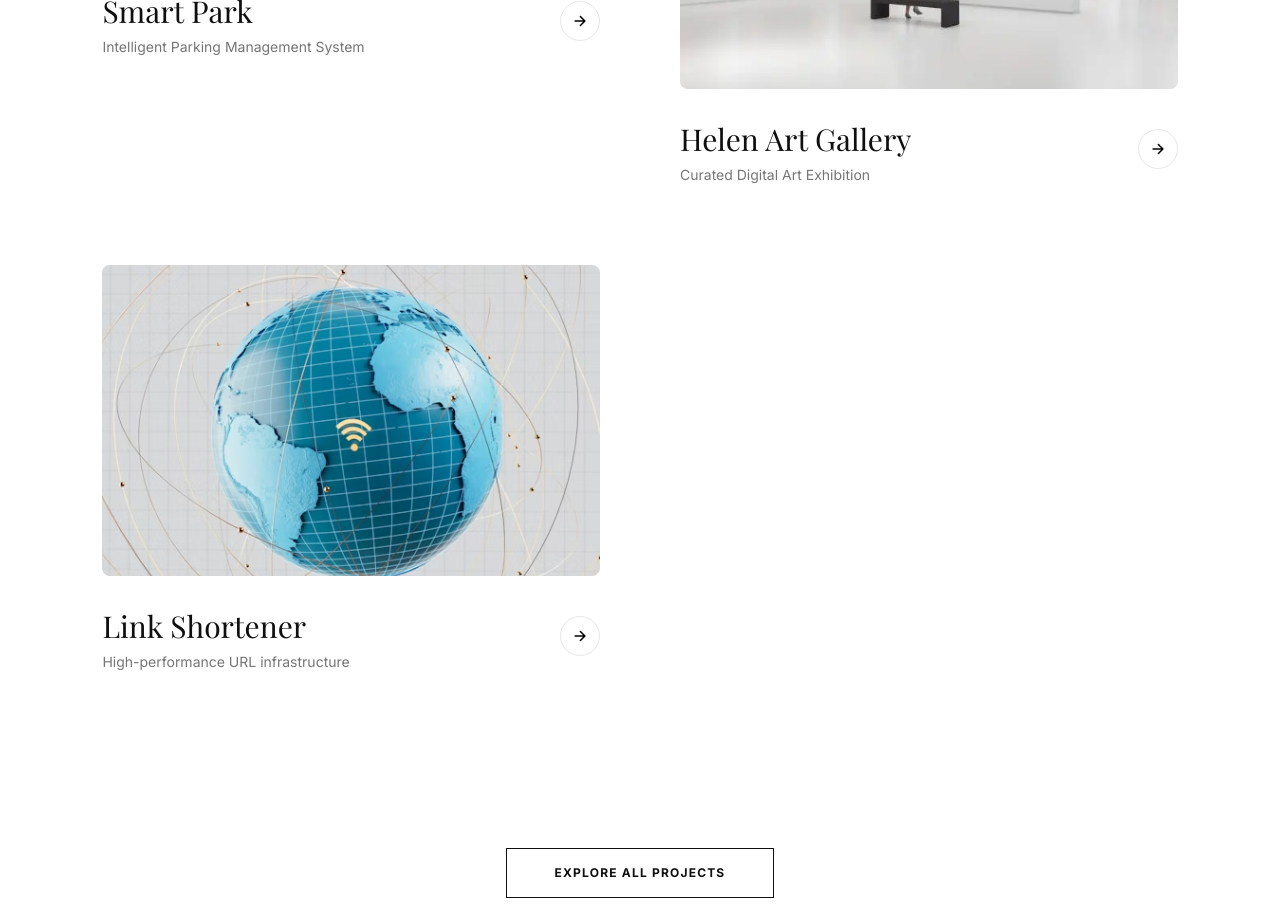
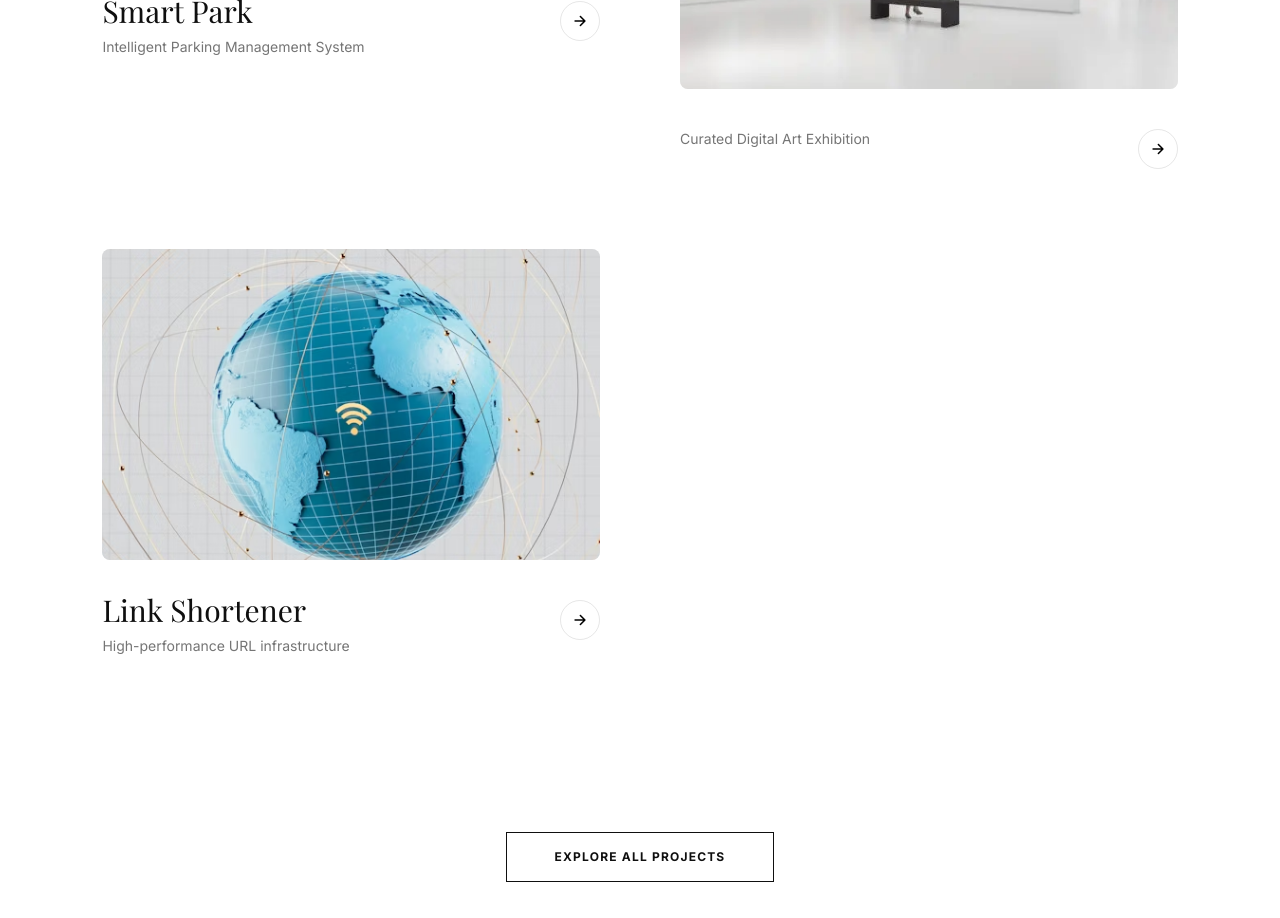
Before and after one commit to Bigmehelen/Adepitan-Yewande-Portfolio, a Next.js app in the folder my-portfolio/: page / in a window 1280 px wide. Shown: the part 3580-4498 px from the top of the page. Built offline with nearby package versions, Linux system fonts and the light colour scheme.

Commit message:
updating app

```diff
--- a/my-portfolio/components/project.jsx
+++ b/my-portfolio/components/project.jsx
@@ -10,10 +10,8 @@ const portfolioData = [
     link: "#",
   },
   {
-    title: "Helen Art Gallery",
     bgImage: "/unspla.jpg",
     description: "Curated Digital Art Exhibition",
-    category: "Art and Style",
     link: "#",
   },
   {
@@ -28,7 +26,7 @@ const portfolioData = [
 const Project = () => {
   return (
     <section id="project" className="w-full py-32 px-6 lg:px-[8%] bg-white">
-      <div className="max-w-360 mx-auto space-y-24">
+      <div className="max-w-[1440px] mx-auto space-y-24">
 
         <div className="space-y-6 max-w-2xl">
           <h4 className="text-xs uppercase tracking-[0.3em] font-bold text-luxury-gray">Selected Works</h4>
@@ -43,7 +41,7 @@ const Project = () => {
               key={index}
               className={`group cursor-pointer ${index === 1 ? 'md:mt-32' : ''}`}
             >
-              <div className="relative aspect-16/10 overflow-hidden rounded-lg bg-luxury-black/5">
+              <div className="relative aspect-[16/10] overflow-hidden rounded-lg bg-luxury-black/5">
                 <Image
                   src={item.bgImage}
                   alt={item.title}
```
Also changed, not shown: 1 other file (tests, documents, lock files or other folders).
